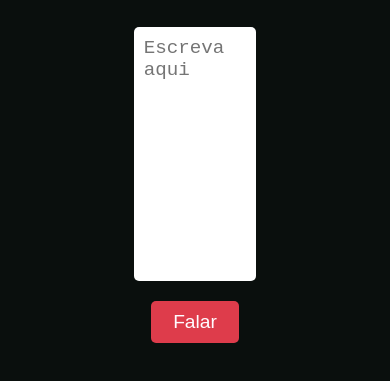
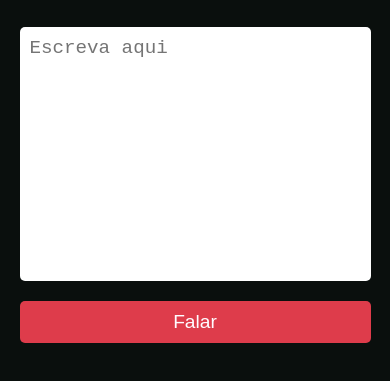
Before and after one commit to ArthurPdaSilva/text_to_speech, a plain HTML site: page index.html in a window 390 px wide. Shown: the part 271-652 px from the top of the page. Drawn offline with Linux system fonts and the light colour scheme.

Commit message:
feat: add media querys

```diff
--- a/assets/style.css
+++ b/assets/style.css
@@ -62,3 +62,10 @@ button {
 button:hover {
   background-color: #a32834;
 }
+
+@media (max-width: 600px) {
+  textarea,
+  button {
+    width: 90vw;
+  }
+}
```
